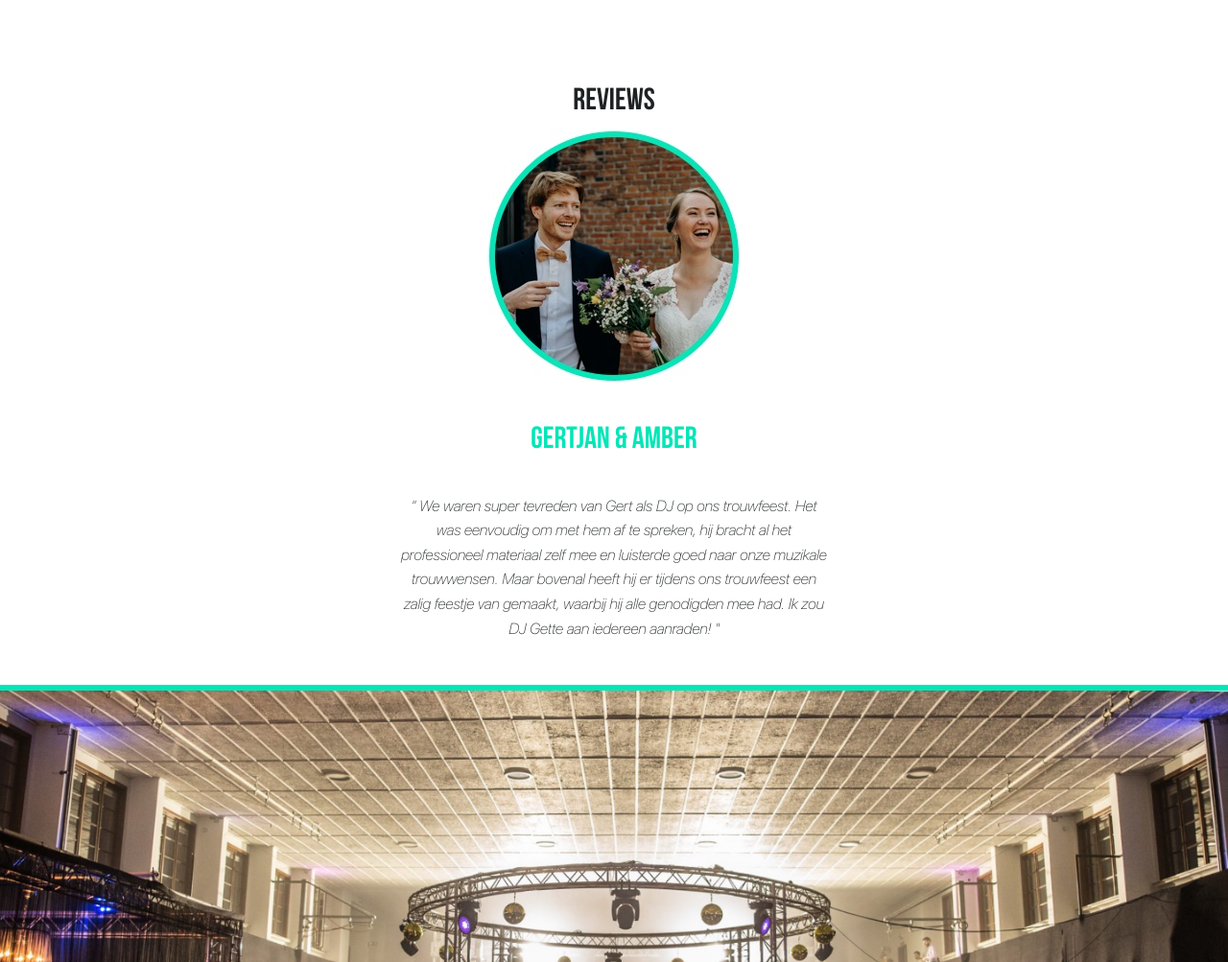
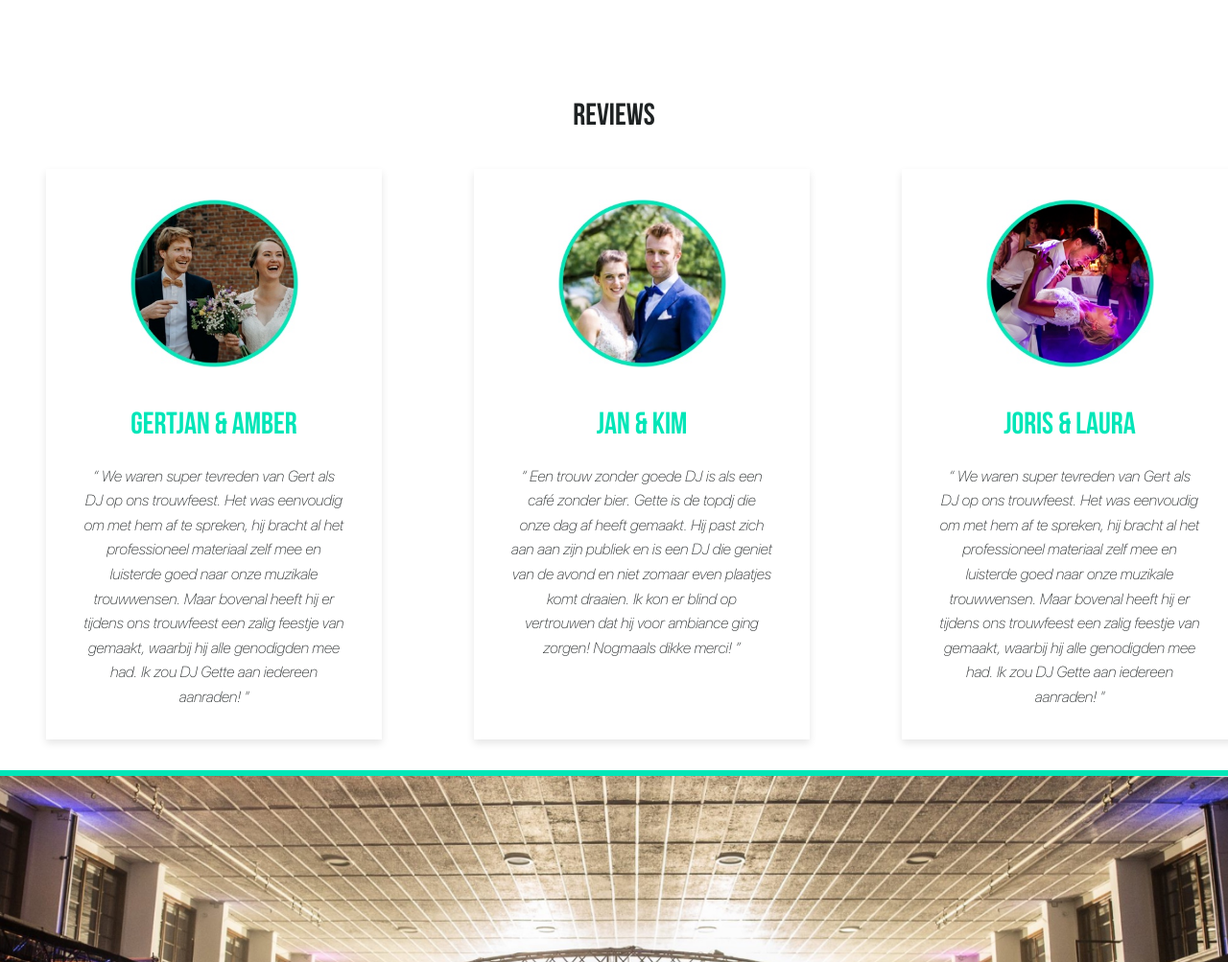
Before and after one commit to anastasiakrouglova/gertsteenacker, a website built with webpack: page index.html in a window 1280 px wide. Shown: the part 1922-2925 px from the top of the page at 96% size. Built offline with nearby package versions, Linux system fonts and the light colour scheme.

Commit message:
basiswebsite klaar

```diff
--- a/index.html
+++ b/index.html
@@ -53,18 +53,33 @@
                     <p class="wedding-text">GETTE staat garant voor een klassevol en eigentijds feest. Verwacht je aan een wervelwind van perfect gemixte hits en danskrakers. Een goed gesprek vooraf is de ideale voorbereiding voor een geslaagd event. Alle wensen in verband met klank, licht en extra’s zijn mogelijk en kunnen worden aangepast zodat jullie het huwelijk beleven waar jullie al jaren van dromen. Ga als kersverse echtgenoten al dansend de nacht in en kies voor een DJ die jullie stijl begrijpt én tot leven brengt.  </p>
                 </div>
             </div>
+            <h2 class="review-h2">Reviews</h2>
             <div class="review-gigacontainer">
-                <h2>Reviews</h2>
-                <div>
+                <div class="reviews-articlecontainer">
                     <article class="review-container">
-                        <img src="./src/images/wedding/gertjan.jpg" alt="gertjan">
+                        <img class="review-img" src="./src/images/wedding/gertjan.jpg" alt="gertjan" width=175>
                         <h3 class="review-title">Gertjan & Amber</h3>
                         <p class="review-text">“ We waren super tevreden van Gert als DJ op ons trouwfeest. Het was eenvoudig om met hem af te spreken, hij bracht al het professioneel materiaal zelf mee en luisterde goed naar onze muzikale trouwwensen. Maar bovenal heeft hij er tijdens ons trouwfeest een zalig feestje van gemaakt, waarbij hij alle genodigden mee had. Ik zou DJ Gette aan iedereen aanraden! "</p>
                     </article>
-                    <article>
-                        <img src="" alt="">
-                        <h3></h3>
-                        <p></p>
+                    <article class="review-container">
+                        <img class="review-img" src="./src/images/wedding/jan.jpg" alt="gertjan" width=175>
+                        <h3 class="review-title">Jan & Kim</h3>
+                        <p class="review-text">“ Een trouw zonder goede DJ is als een café zonder bier. Gette is de topdj die onze dag af heeft gemaakt. Hij past zich aan aan zijn publiek en is een DJ die geniet van de avond en niet zomaar even plaatjes komt draaien. Ik kon er blind op vertrouwen dat hij voor ambiance ging zorgen! Nogmaals dikke merci! ”</p>
+                    </article>
+                    <article class="review-container">
+                        <img class="review-img" src="./src/images/wedding/joris.jpg" alt="gertjan" width=175>
+                        <h3 class="review-title">Joris & Laura</h3>
+                        <p class="review-text">“ We waren super tevreden van Gert als DJ op ons trouwfeest. Het was eenvoudig om met hem af te spreken, hij bracht al het professioneel materiaal zelf mee en luisterde goed naar onze muzikale trouwwensen. Maar bovenal heeft hij er tijdens ons trouwfeest een zalig feestje van gemaakt, waarbij hij alle genodigden mee had. Ik zou DJ Gette aan iedereen aanraden! "</p>
+                    </article>
+                    <article class="review-container">
+                        <img class="review-img" src="./src/images/wedding/lennert.jpg" alt="gertjan" width=175>
+                        <h3 class="review-title">Lennert & Eva</h3>
+                        <p class="review-text">“ We waren super tevreden van Gert als DJ op ons trouwfeest. Het was eenvoudig om met hem af te spreken, hij bracht al het professioneel materiaal zelf mee en luisterde goed naar onze muzikale trouwwensen. Maar bovenal heeft hij er tijdens ons trouwfeest een zalig feestje van gemaakt, waarbij hij alle genodigden mee had. Ik zou DJ Gette aan iedereen aanraden! "</p>
+                    </article>
+                    <article class="review-container">
+                        <img class="review-img" src="./src/images/wedding/thomas.jpg" alt="gertjan" width=175>
+                        <h3 class="review-title">Thomas en Laura-Ann</h3>
+                        <p class="review-text">“ Met complimenten van de jury: GETTE overtrof onze verwachtingen. Hij stelde zich professioneel op en ging flexibel om met onze specifieke wensen.  Meteen na de openingsdans stond iedereen op de dansvloer en geen moment stond deze leeg. Nadien kregen we van zowel familie als vrienden complimenten over de gedraaide muziek! Hij heeft er mee een topfeest van gemaakt! "</p>
                     </article>
                 </div>
             </div>
--- a/src/sass/style.css
+++ b/src/sass/style.css
@@ -225,6 +225,11 @@ label ul {
   max-width: 30rem;
 }
 
+.reviews-articlecontainer {
+  display: flex;
+  overflow: scroll;
+}
+
 
 /* GETTE WEDDING */
 .gette-wedding-img {
@@ -270,17 +275,33 @@ label ul {
   max-width: 55rem;
 }
 
+.review-h2 {
+  text-align: center;
+  margin-top: 6rem;
+  margin-bottom: 0rem;
+}
+
 .review-gigacontainer {
   display: flex;
   flex-direction: column;
-  align-items: center;
-  margin-top: 5rem;
+  align-items: flex-start;
+  margin-top: 0rem;
+  overflow-x: scroll;
 }
 
 .review-container {
   display: flex;
   flex-direction: column;
   align-items: center;
+  margin: 2rem 3rem;
+  width: 350px;
+  background-color: white;
+  box-shadow: 0 4px 8px 0 rgba(0,0,0,0.1);
+}
+
+
+.review-img {
+  padding-top: 2rem;
 }
 
 
@@ -293,11 +314,12 @@ label ul {
 }
 
 .review-text {
-  max-width: 30rem;
+  max-width: 19rem;
   font-family: 'sf_pro_displaythin_italic';
   font-size: 1rem;
   text-align: center;
-  padding: 1rem;
+  padding: 0 1rem;
+  padding-bottom: 2rem;
 }
 
 
```
Also changed, not shown: src/images/wedding/thomas.jpg (added).
